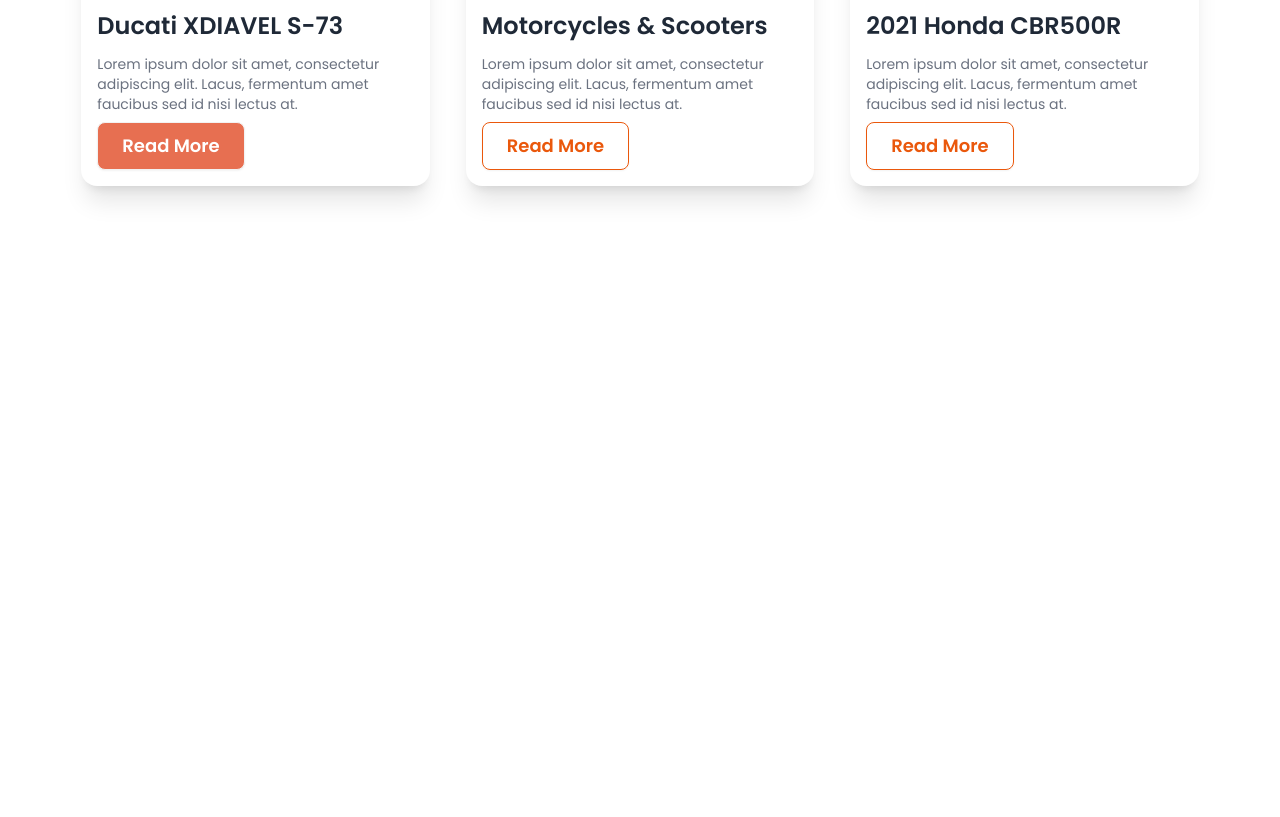
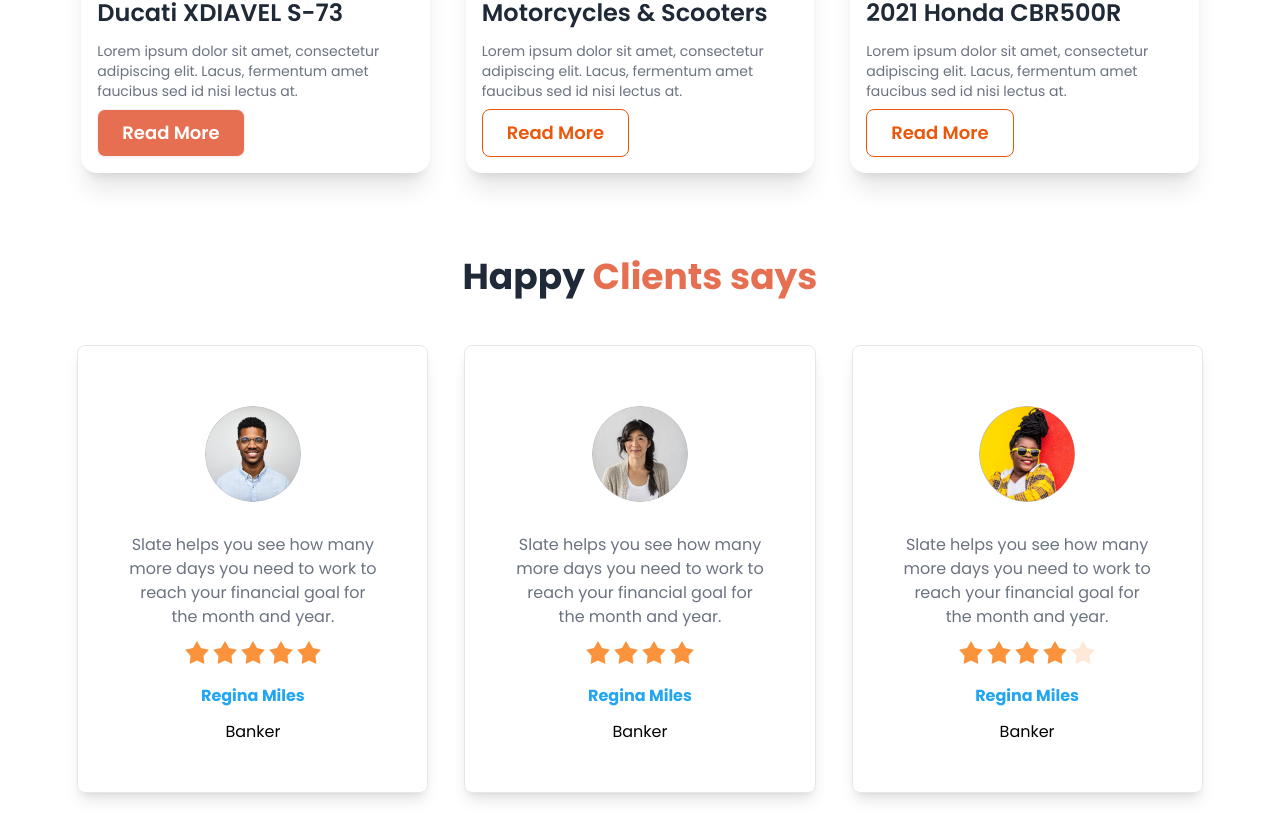
Before and after one commit to soniabinty/biker-zone-web, a plain HTML site: page index.html in a window 1280 px wide. Shown: the part 1789-2606 px from the top of the page. Before the commit the page ends 2059 px from the top, so only its background shows below. Drawn offline with nearby package versions, Linux system fonts and the light colour scheme.

Commit message:
added happy cilents section

```diff
--- a/index.html
+++ b/index.html
@@ -107,7 +107,7 @@
             <div class="md:flex justify-center items-center p-5 lg:p-20 gap-5">
               <!-- text-content -->
               <div class="flex-1 space-y-5">
-                <h1 class="font-bold text-7xl">Ride-on R15 V4 with Smile</h1>
+                <h1 class="font-bold text-6xl">Ride-on R15 V4 with Smile</h1>
                 <br />
                 <p class="text-gray-500 text-xl">
                   Amet minim mollit non deserunt ullamco est sit aliqua dolor do
@@ -146,7 +146,7 @@
             <div class="md:flex justify-center items-center p-5 lg:p-20 gap-5">
               <!-- text-content -->
               <div class="flex-1 space-y-5">
-                <h1 class="font-bold text-7xl">Ride-on R15 V4 with Smile</h1>
+                <h1 class="font-bold text-6xl">Ride-on R15 V4 with Smile</h1>
                 <br />
                 <p class="text-gray-500 text-xl">
                   Amet minim mollit non deserunt ullamco est sit aliqua dolor do
@@ -184,7 +184,7 @@
             <div class="md:flex justify-center items-center p-5 lg:p-20 gap-5">
               <!-- text-content -->
               <div class="flex-1 space-y-5">
-                <h1 class="font-bold text-7xl">Ride-on R15 V4 with Smile</h1>
+                <h1 class="font-bold text-6xl">Ride-on R15 V4 with Smile</h1>
                 <br />
                 <p class="text-gray-500 text-xl">
                   Amet minim mollit non deserunt ullamco est sit aliqua dolor do
@@ -223,7 +223,7 @@
             <div class="md:flex justify-center items-center p-5 lg:p-20 gap-5">
               <!-- text-content -->
               <div class="flex-1 space-y-5">
-                <h1 class="font-bold text-7xl">Ride-on R15 V4 with Smile</h1>
+                <h1 class="font-bold text-6xl">Ride-on R15 V4 with Smile</h1>
                 <br />
                 <p class="text-gray-500 text-xl">
                   Amet minim mollit non deserunt ullamco est sit aliqua dolor do
@@ -294,7 +294,7 @@
     <!-- card -->
     <div class="card card-compact bg-base-100 shadow-xl">
       <figure>
-        <img
+        <img class="w-11/12"
           src="images/others/latest1.png"
           alt="Shoes" />
       </figure>
@@ -311,7 +311,7 @@
 
     <div class="card card-compact bg-base-100 shadow-xl">
       <figure>
-        <img
+        <img class="w-11/12"
           src="images/others/latest2.png"
           alt="Shoes" />
       </figure>
@@ -330,7 +330,7 @@
 
     <div class="card card-compact bg-base-100 shadow-xl">
       <figure>
-        <img
+        <img class="w-11/12"
           src="images/others/latest3.png"
           alt="Shoes" />
       </figure>
@@ -357,6 +357,190 @@
 
 </section>
 
+<!-- happy cilent -->
+
+<section>
+
+  <div class="text-center mb-6 px-4"> <h3 class="text-4xl font-bold">Happy <span class="text-[#E76F51]">Clients says</span></h3></div>
+
+<div class="grid grid-cols-1 md:grid-cols-2 lg:grid-cols-3 gap-9 lg:p-30 p-6 text-center justify-center">
+
+<!-- card -->
+
+ <div class="shadow-lg lg:p-12 p-5 border border-1 border-gray-200 rounded-lg space-y-6">
+
+  <!-- avatar -->
+  <div class="avatar mt-3">
+    <div class="w-24 rounded-full">
+      <img src="images/others/user-1.png" />
+    </div>
+  </div>
+  <!-- text -->
+
+  <div class="space-y-3">
+    <p class="text-gray-500">Slate helps you see how
+      many more days you need
+      to work to reach your financial
+      goal for the month and year.</p>
+
+
+
+      <div class="rating space-x-1">
+        <input type="radio" name="rating-2" class="mask mask-star-2 bg-orange-400" />
+        <input
+          type="radio"
+          name="rating-2"
+          class="mask mask-star-2 bg-orange-400"
+          checked="checked" />
+
+          <input
+          type="radio"
+          name="rating-2"
+          class="mask mask-star-2 bg-orange-400"
+          checked="checked" />
+
+
+
+
+          <input
+          type="radio"
+          name="rating-2"
+          class="mask mask-star-2 bg-orange-400"
+          checked="checked" />
+
+        <input type="radio" name="rating-2" class="mask mask-star-2 bg-orange-400" />
+
+
+      </div>
+
+
+      <p class="text-[#23A6F0] font-bold">Regina Miles</p>
+      <p class="text-black">Banker</p>
+  </div>
+
+
+ </div>
+
+ <div class="shadow-lg lg:p-12 p-5 border border-1 border-gray-200 rounded-lg space-y-6">
+
+  <!-- avatar -->
+  <div class="avatar mt-3">
+    <div class="w-24 rounded-full">
+      <img src="images/others/user-2.png" />
+    </div>
+  </div>
+  <!-- text -->
+
+  <div class="space-y-3">
+    <p class="text-gray-500">Slate helps you see how
+      many more days you need
+      to work to reach your financial
+      goal for the month and year.</p>
+
+
+
+      <div class="rating space-x-1">
+        <input type="radio" name="rating-2" class="mask mask-star-2 bg-orange-400" />
+        <input
+          type="radio"
+          name="rating-2"
+          class="mask mask-star-2 bg-orange-400"
+          checked="checked" />
+
+          <input
+          type="radio"
+          name="rating-2"
+          class="mask mask-star-2 bg-orange-400"
+          checked="checked" />
+
+
+
+
+          <input
+          type="radio"
+          name="rating-2"
+          class="mask mask-star-2 bg-orange-400"
+          checked="checked" />
+
+
+
+
+
+      </div>
+
+
+      <p class="text-[#23A6F0] font-bold">Regina Miles</p>
+      <p class="text-black">Banker</p>
+  </div>
+
+
+ </div>
+
+
+
+
+ <div class="shadow-lg lg:p-12 p-5 border border-1 border-gray-200 rounded-lg space-y-6">
+
+  <!-- avatar -->
+  <div class="avatar mt-3">
+    <div class="w-24 rounded-full">
+      <img src="images/others/user-3.png" />
+    </div>
+  </div>
+  <!-- text -->
+
+  <div class="space-y-3">
+    <p class="text-gray-500">Slate helps you see how
+      many more days you need
+      to work to reach your financial
+      goal for the month and year.</p>
+
+
+
+      <div class="rating space-x-1">
+        <input type="radio" name="rating-2" class="mask mask-star-2 bg-orange-400" />
+        <input
+          type="radio"
+          name="rating-2"
+          class="mask mask-star-2 bg-orange-400"
+          checked="checked" />
+
+          <input
+          type="radio"
+          name="rating-2"
+          class="mask mask-star-2 bg-orange-400"
+          checked="checked" />
+
+
+
+
+          <input
+          type="radio"
+          name="rating-2"
+          class="mask mask-star-2 bg-orange-400"
+          checked="checked" />
+
+        <input type="radio" name="rating-2" class="mask mask-star-2 bg-orange-400" />
+
+
+      </div>
+
+
+      <p class="text-[#23A6F0] font-bold">Regina Miles</p>
+      <p class="text-black">Banker</p>
+  </div>
+
+
+ </div>
+
+
+
+
+</div>
+
+
+
+</section>
 
 
     </main>
```
